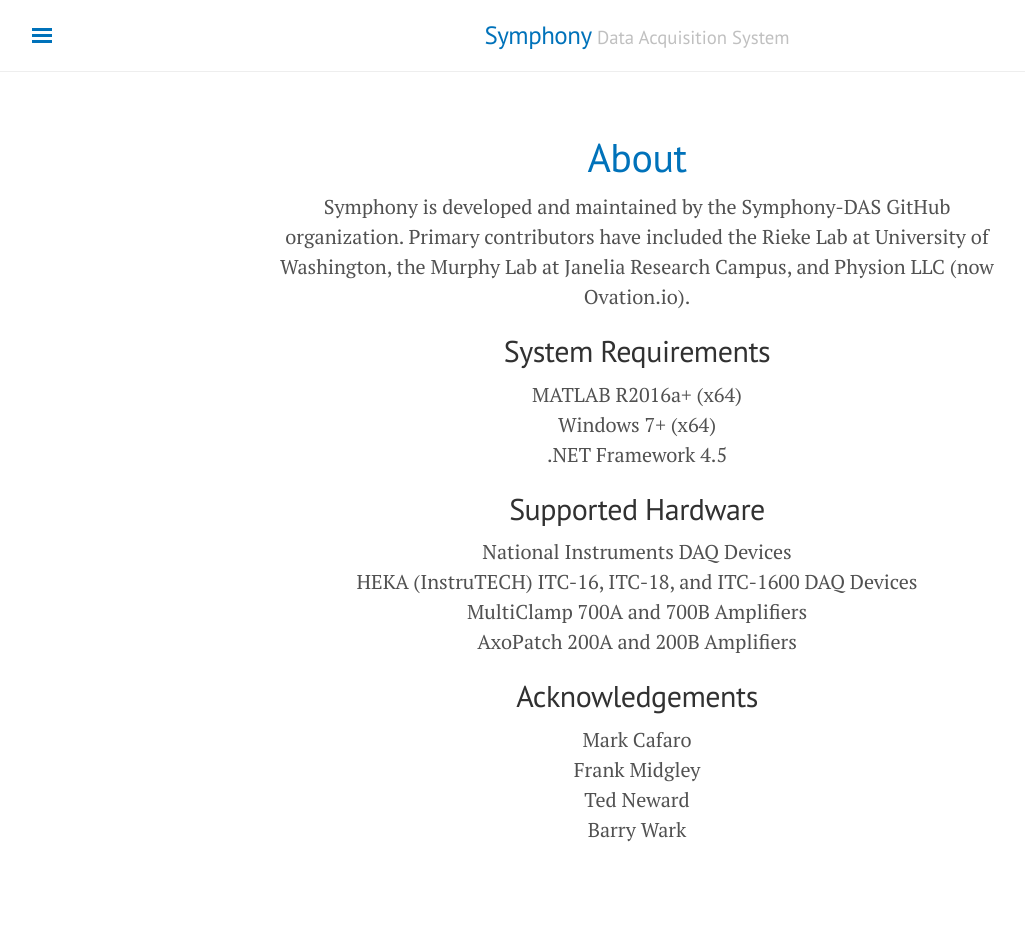
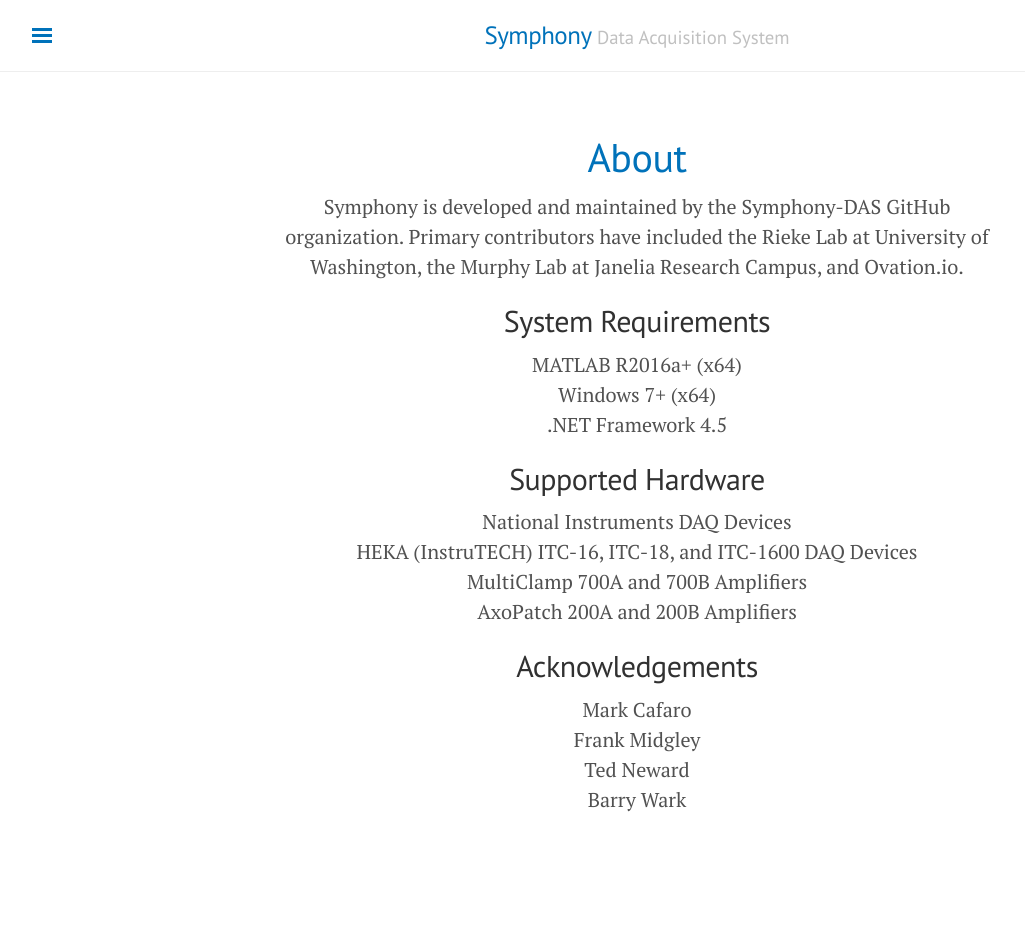
Before and after one commit to Symphony-DAS/symphony-das.github.io, a Jekyll site: the page built from about.md, in a window 1280 px wide. Shown: the whole page, without its empty margins (3-1028 px from the left). Built offline with Jekyll 4.4.1, drawn with Linux system fonts in a browser that asks for light colours; after the commit the page ends 900 px from its top, so only the background shows below that.

Commit message:
Updated about

```diff
--- a/about.md
+++ b/about.md
@@ -3,7 +3,7 @@
 title: About
 ---
 
-Symphony is developed and maintained by the Symphony-DAS GitHub organization. Primary contributors have included the Rieke Lab at University of Washington, the Murphy Lab at Janelia Research Campus, and Physion LLC (now Ovation.io).
+Symphony is developed and maintained by the Symphony-DAS GitHub organization. Primary contributors have included the Rieke Lab at University of Washington, the Murphy Lab at Janelia Research Campus, and Ovation.io.
 
 ## System Requirements
 MATLAB R2016a+ (x64)
```
